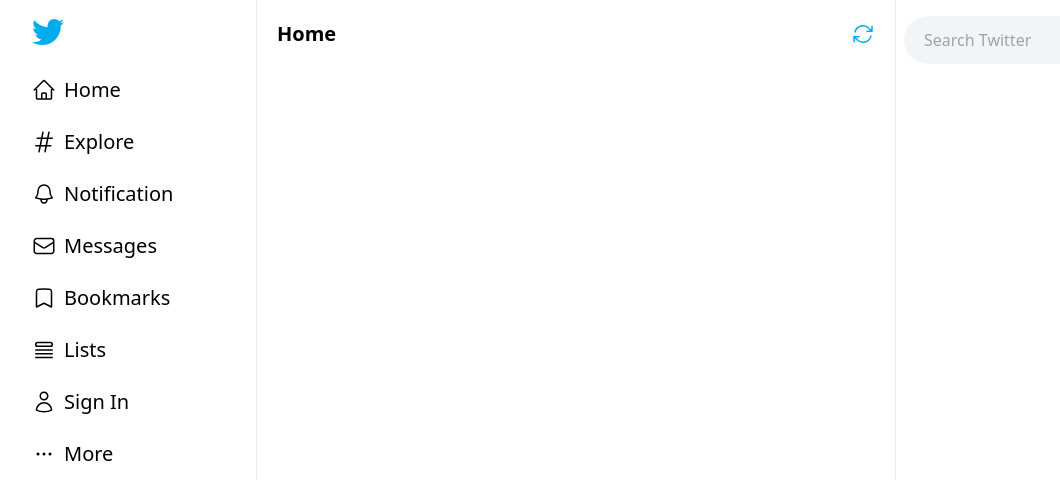
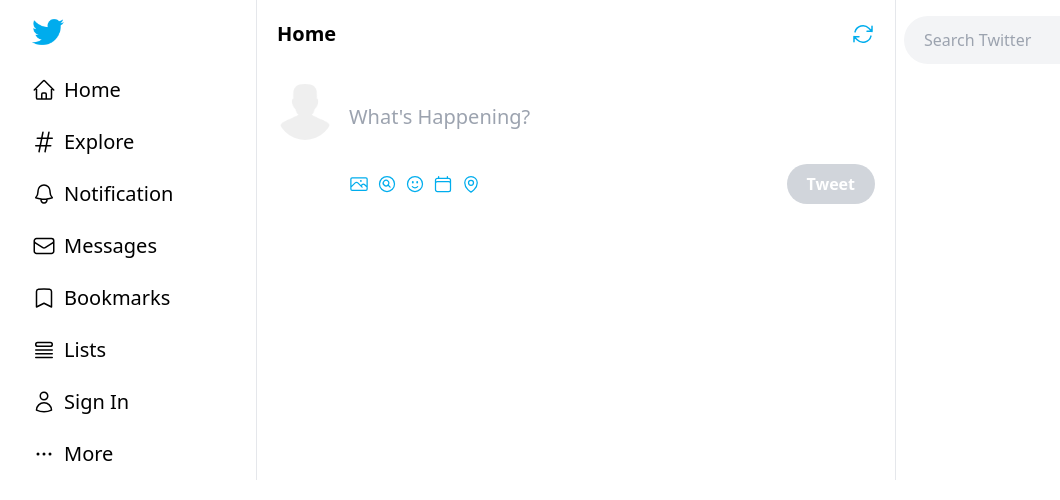
Before and after one commit to AndreiDetenkov/nextjs-twitter-clone, a Next.js app: page / in a window 1280 px wide. Shown: the top 500 px of the page, without its empty margins (64-1124 px from the left). Built offline with nearby package versions, Linux system fonts and the light colour scheme.

Commit message:
feat: add TweetBox component, refactor code

```diff
--- a/components/feed/Feed.tsx
+++ b/components/feed/Feed.tsx
@@ -1,5 +1,6 @@
 import React from "react";
 import { ArrowPathIcon } from "@heroicons/react/24/outline";
+import TweetBox from "../tweet/TweetBox";
 
 const Feed = () => {
   return (
@@ -8,6 +9,8 @@
         <h1 className="p-5 pb-0 text-xl font-bold">Home</h1>
         <ArrowPathIcon className="h-6 w-6 mr-5 mt-5 cursor-pointer text-twitter transition-all duration-300 ease-out hover:rotate-180 active:scale-125" />
       </div>
+
+      <TweetBox />
     </div>
   );
 };
--- a/components/sidebar/Sidebar.tsx
+++ b/components/sidebar/Sidebar.tsx
@@ -1,4 +1,4 @@
-import React from "react";
+import React, { useMemo } from "react";
 import Image from "next/image";
 import SidebarRow from "./SidebarRow";
 import {
@@ -11,8 +11,23 @@
   UserIcon,
   EllipsisHorizontalIcon,
 } from "@heroicons/react/24/outline";
+import { MenuItem } from "./types";
 
 const Sidebar = () => {
+  const menu: MenuItem[] = useMemo(
+    () => [
+      { Icon: HomeIcon, title: "Home" },
+      { Icon: HashtagIcon, title: "Explore" },
+      { Icon: BellIcon, title: "Notification" },
+      { Icon: EnvelopeIcon, title: "Messages" },
+      { Icon: BookmarkIcon, title: "Bookmarks" },
+      { Icon: QueueListIcon, title: "Lists" },
+      { Icon: UserIcon, title: "Sign In" },
+      { Icon: EllipsisHorizontalIcon, title: "More" },
+    ],
+    []
+  );
+
   return (
     <div className="flex flex-col col-span-2 items-center md:items-start px-4">
       <Image
@@ -22,14 +37,11 @@
         height={40}
         className="m-3"
       />
-      <SidebarRow Icon={HomeIcon} title="Home" />
-      <SidebarRow Icon={HashtagIcon} title="Explore" />
-      <SidebarRow Icon={BellIcon} title="Notification" />
-      <SidebarRow Icon={EnvelopeIcon} title="Messages" />
-      <SidebarRow Icon={BookmarkIcon} title="Bookmarks" />
-      <SidebarRow Icon={QueueListIcon} title="Lists" />
-      <SidebarRow Icon={UserIcon} title="Sign In" />
-      <SidebarRow Icon={EllipsisHorizontalIcon} title="More" />
+
+      {menu &&
+        menu.map(({ Icon, title }) => (
+          <SidebarRow key={title} Icon={Icon} title={title} />
+        ))}
     </div>
   );
 };
--- a/components/sidebar/SidebarRow.tsx
+++ b/components/sidebar/SidebarRow.tsx
@@ -1,11 +1,7 @@
-import React, { SVGProps } from "react";
+import React from "react";
+import { MenuItem } from "./types";
 
-type Props = {
-  Icon: (props: SVGProps<SVGSVGElement>) => JSX.Element;
-  title: string;
-};
-
-const SidebarRow = ({ Icon, title }: Props) => {
+const SidebarRow = ({ Icon, title }: MenuItem) => {
   return (
     <div className="group flex items-center max-w-fit space-x-2 px-4 py-3 rounded-full hover:bg-gray-100 cursor-pointer transition-all duration-200 group">
       <Icon className="h-6 w-6" />
--- /dev/null
+++ b/components/sidebar/types.ts
@@ -0,0 +1,6 @@
+import { SVGProps } from "react";
+
+export type MenuItem = {
+  Icon: (props: SVGProps<SVGSVGElement>) => JSX.Element;
+  title: string;
+};
--- /dev/null
+++ b/components/tweet/TweetBox.tsx
@@ -0,0 +1,55 @@
+import React, { useState } from "react";
+import Image from "next/image";
+import {
+  PhotoIcon,
+  MagnifyingGlassCircleIcon,
+  FaceSmileIcon,
+  CalendarIcon,
+  MapPinIcon,
+} from "@heroicons/react/24/outline";
+
+const TweetBox = () => {
+  const [tweet, setTweet] = useState<string>("");
+
+  return (
+    <div className="flex space-x-2 p-5">
+      <Image
+        src="/user.png"
+        alt="user icon"
+        width={56}
+        height={56}
+        className="mt-4 h-14 w-14 rounded-full object-cover"
+      />
+
+      <div className="flex flex-1 items-center pl-2">
+        <form className="flex flex-1 flex-col">
+          <input
+            type="text"
+            placeholder="What's Happening?"
+            className="w-full h-24 outline-none text-xl placeholder:text-xl"
+            value={tweet}
+            onChange={(e) => setTweet(e.target.value)}
+          />
+          <div className="flex items-center">
+            <div className="flex flex-1 space-x-2 text-twitter">
+              <PhotoIcon className="w-5 h-5 cursor-pointer transition-transform duration-150 ease-out" />
+              <MagnifyingGlassCircleIcon className="w-5 h-5" />
+              <FaceSmileIcon className="w-5 h-5" />
+              <CalendarIcon className="w-5 h-5" />
+              <MapPinIcon className="w-5 h-5" />
+            </div>
+
+            <button
+              disabled={!tweet}
+              className="rounded-full px-5 py-2 font-bold text-white bg-twitter disabled:bg-gray-300"
+            >
+              Tweet
+            </button>
+          </div>
+        </form>
+      </div>
+    </div>
+  );
+};
+
+export default TweetBox;
--- /dev/null
+++ b/components/tweet/TweetBoxIcon.tsx
@@ -0,0 +1,7 @@
+import React from "react";
+
+const TweetBoxMenu = ({ Icon }) => {
+  return <Icon></Icon>;
+};
+
+export default TweetBoxMenu;
```
Also changed, not shown: public/user.png (added).
